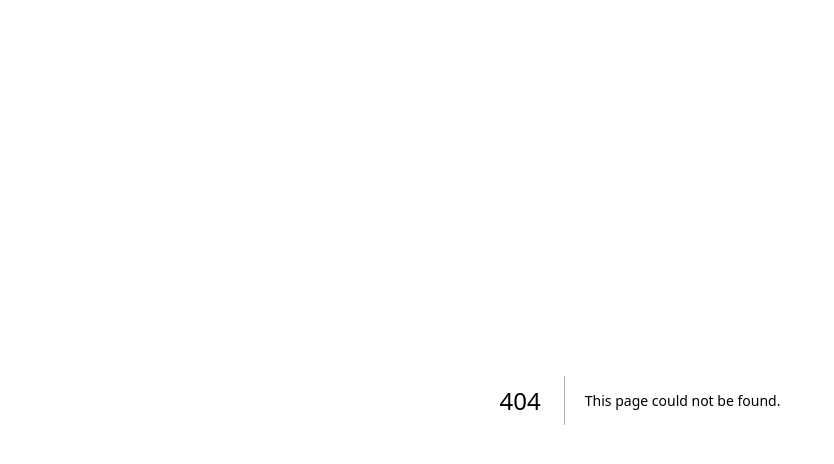
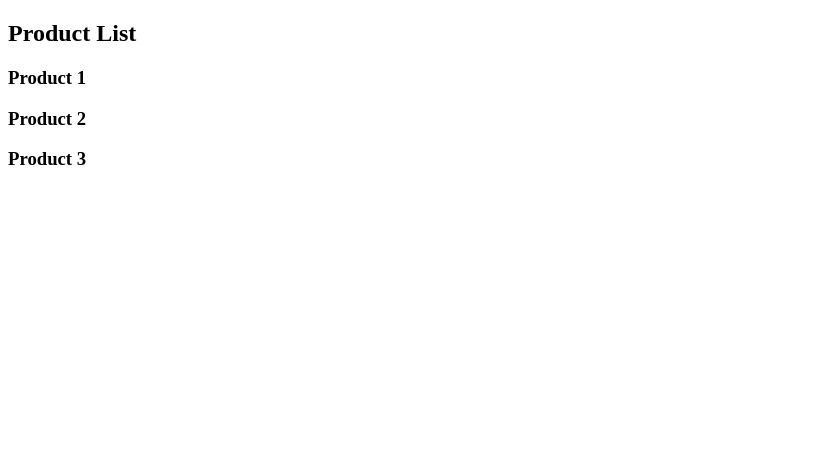
Before and after one commit to ColinAdo/learning-next-js, a Next.js app: page /product in a window 1280 px wide. Before the commit this address had no page. Shown: the top 464 px of the page, without its empty margins (0-834 px from the left). Built offline with nearby package versions, Linux system fonts and the light colour scheme.

Commit message:
Add dynamic routing

```diff
--- a/src/app/about/page.tsx
+++ /dev/null
@@ -1,3 +0,0 @@
-export default function About() {
-    return <h2>About page</h2>
-}
--- a/src/app/blog/first/page.tsx
+++ /dev/null
@@ -1,3 +0,0 @@
-export default function FirstPost() {
-    return <h2>My first blog post</h2>;
-}
--- a/src/app/blog/page.tsx
+++ /dev/null
@@ -1,3 +0,0 @@
-export default function Blog() {
-    return <h2>Blog post</h2>
-}
--- a/src/app/blog/second/page.tsx
+++ /dev/null
@@ -1,3 +0,0 @@
-export default function SecondPost() {
-    return <h2>My second blog post</h2>;
-}
--- /dev/null
+++ b/src/app/product/[productId]/page.tsx
@@ -0,0 +1,5 @@
+export default function ProductDetail({ params }: {
+    params: { productId: string };
+}) {
+    return <h2>Product Detail {params.productId}</h2>
+}
--- /dev/null
+++ b/src/app/product/page.tsx
@@ -0,0 +1,10 @@
+export default function ProductList() {
+    return (
+        <>
+            <h2>Product List</h2>
+            <h3>Product 1</h3>
+            <h3>Product 2</h3>
+            <h3>Product 3</h3>
+        </>
+    );
+}
--- a/src/app/profile/page.jsx
+++ /dev/null
@@ -1,3 +0,0 @@
-export default function Profile() {
-    return <h2>My profile</h2>
-}
```
